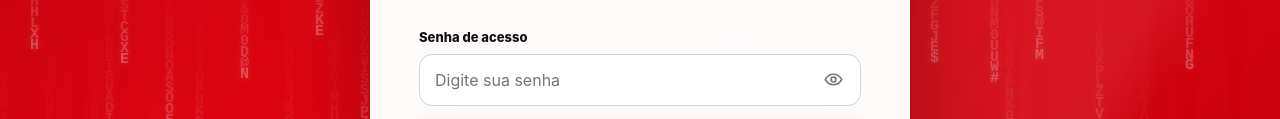
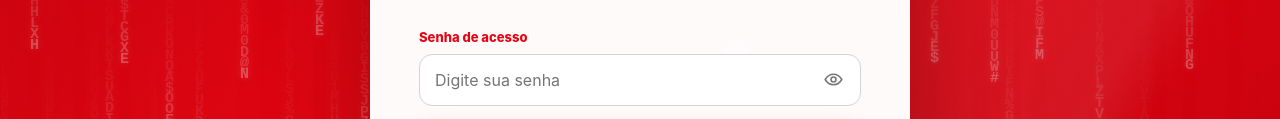
Before and after one commit to souzarlk/Cerificados-Costalog, a plain HTML site: page index.html in a window 1280 px wide. Shown: the part 402-521 px from the top of the page. Drawn offline with Linux system fonts and the light colour scheme.

Commit message:
Corrigir contraste da senha de acesso no login

```diff
--- a/style.css
+++ b/style.css
@@ -10,7 +10,7 @@
 .login-card{width:min(540px,100%);position:relative;z-index:3;padding:46px 48px 36px;background:rgba(255,255,255,.98);border:1px solid rgba(255,255,255,.78);border-radius:26px;box-shadow:0 34px 100px rgba(72,0,0,.38);backdrop-filter:blur(12px)}
 .login-card-top{display:flex;align-items:center;gap:8px;color:#777;font-size:10px;font-weight:900;letter-spacing:.16em;margin-bottom:28px}.login-dot{width:8px;height:8px;border-radius:50%;background:var(--red);box-shadow:0 0 0 5px rgba(227,6,19,.09)}
 .eyebrow{font-size:11px;letter-spacing:.18em;font-weight:900;color:#777}.eyebrow.red{color:var(--red)}.login-card h1{margin:10px 0;font-size:39px;line-height:1.03;letter-spacing:-.045em;color:var(--red)}.login-card h1 span{color:var(--red)}.login-card p{margin:0 0 32px;color:#6e6e6e;line-height:1.6;font-size:14px}
-.login-card label,.field label{display:block;font-size:13px;font-weight:800;margin-bottom:9px}.password-wrap{display:flex;border:1px solid #d3d3d3;border-radius:13px;overflow:hidden;margin-bottom:15px;background:#fff;transition:.2s}.password-wrap:focus-within{border-color:var(--red);box-shadow:0 0 0 4px rgba(227,6,19,.10)}.password-wrap input{border:0;outline:0;width:100%;min-width:0;padding:15px;color:#171717;background:transparent}.password-wrap button{width:54px;flex:0 0 54px;border:0;background:transparent;color:#777;display:grid;place-items:center}.eye-icon{width:21px;height:21px;fill:none;stroke:currentColor;stroke-width:1.8;stroke-linecap:round;stroke-linejoin:round}.eye-closed{display:none}.password-wrap button.visible .eye-open{display:none}.password-wrap button.visible .eye-closed{display:block}
+.login-card label,.field label{display:block;font-size:13px;font-weight:800;margin-bottom:9px}.login-card label{color:var(--red)}.password-wrap{display:flex;border:1px solid #d3d3d3;border-radius:13px;overflow:hidden;margin-bottom:15px;background:#fff;transition:.2s}.password-wrap:focus-within{border-color:var(--red);box-shadow:0 0 0 4px rgba(227,6,19,.10)}.password-wrap input{border:0;outline:0;width:100%;min-width:0;padding:15px;color:#171717;background:transparent}.password-wrap button{width:54px;flex:0 0 54px;border:0;background:transparent;color:#777;display:grid;place-items:center}.eye-icon{width:21px;height:21px;fill:none;stroke:currentColor;stroke-width:1.8;stroke-linecap:round;stroke-linejoin:round}.eye-closed{display:none}.password-wrap button.visible .eye-open{display:none}.password-wrap button.visible .eye-closed{display:block}
 .primary-btn{width:100%;border:0;background:linear-gradient(135deg,var(--red),#c8000e);color:#fff;padding:15px 18px;border-radius:12px;font-weight:900;transition:.2s;box-shadow:0 10px 24px rgba(227,6,19,.20)}.primary-btn:hover{background:var(--red-dark);transform:translateY(-1px);box-shadow:0 13px 28px rgba(227,6,19,.27)}.login-submit{display:flex;justify-content:center;align-items:center;gap:14px}.btn-arrow{font-size:20px;line-height:0;transition:transform .2s}.login-submit:hover .btn-arrow{transform:translateX(4px)}
 .form-error{min-height:20px;color:#c00000;font-size:13px;margin-top:10px}.login-security{display:flex;justify-content:center;align-items:center;gap:7px;margin-top:20px;color:#8a8a8a;font-size:11px}.security-icon{color:var(--red);font-size:18px}.login-footer{position:absolute;z-index:4;bottom:19px;left:24px;right:24px;text-align:center;color:rgba(255,255,255,.82);font-size:11px}
 
```
